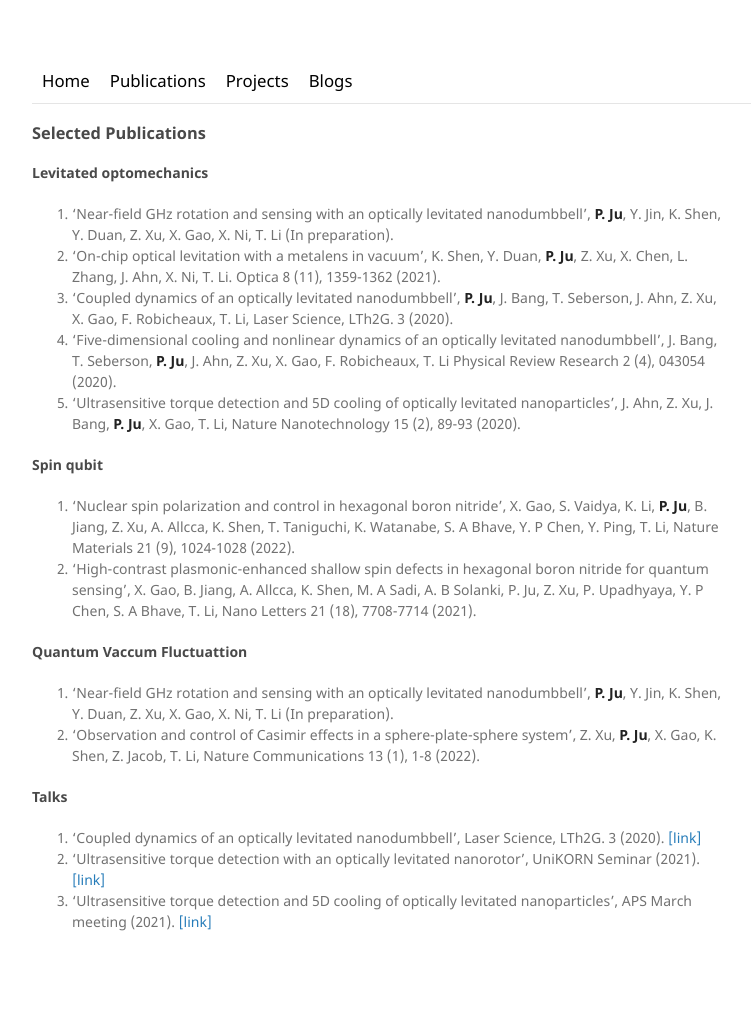
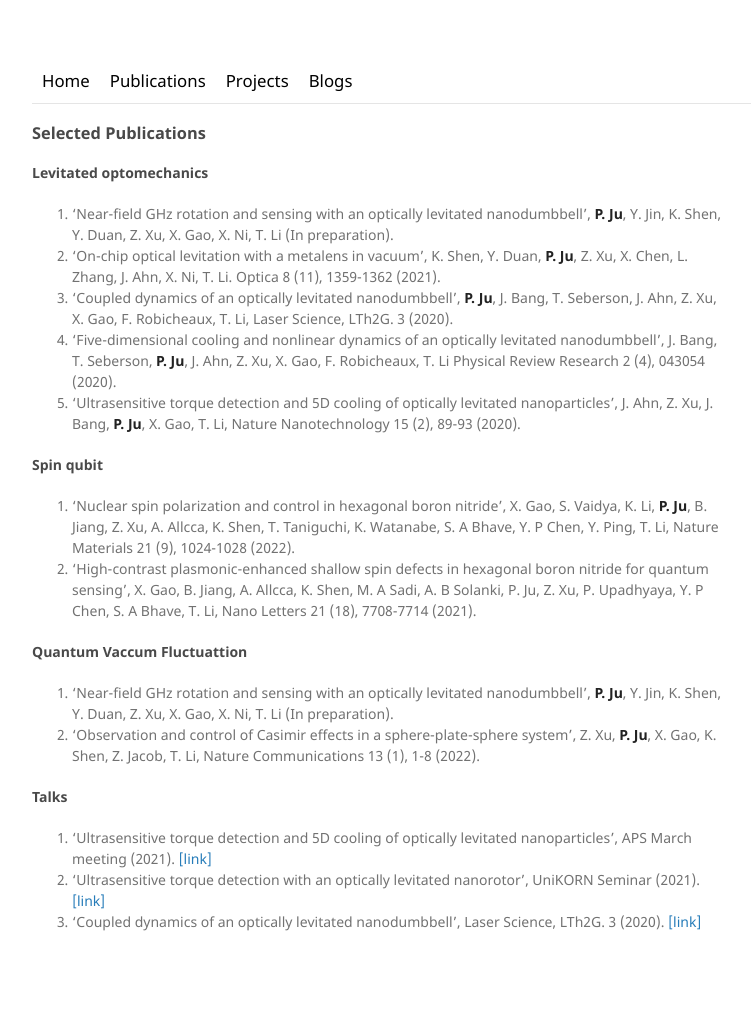
Before and after one commit to peng-ju/peng-ju.github.io, a Jekyll site: the page built from publications/index.md, in a window 1280 px wide. Shown: the whole page, without its empty margins (108-859 px from the left). Built offline with Jekyll 4.4.1, drawn with Linux system fonts in a browser that asks for light colours.

```diff
--- a/publications/index.md
+++ b/publications/index.md
@@ -22,6 +22,6 @@ Physical Review Research 2 (4), 043054 (2020).
 2. 'Observation and control of Casimir effects in a sphere-plate-sphere system', Z. Xu, **P. Ju**, X. Gao, K. Shen, Z. Jacob, T. Li, Nature Communications 13 (1), 1-8 (2022).
 
 #### Talks
-1. 'Coupled dynamics of an optically levitated nanodumbbell', Laser Science, LTh2G. 3 (2020). [[link]](https://opg.optica.org/abstract.cfm?uri=LS-2020-LTh2G.3#videoPlayer)
+1. 'Ultrasensitive torque detection and 5D cooling of optically levitated nanoparticles', APS March meeting (2021). [[link]](https://meetings.aps.org/Meeting/MAR21/Session/J31.2)
 2. 'Ultrasensitive torque detection with an optically levitated nanorotor', UniKORN Seminar (2021). [[link]](https://www.youtube.com/watch?v=1Uv6hEnyZtA&t=3609s&ab_channel=UniKORNSeminars)
-3. 'Ultrasensitive torque detection and 5D cooling of optically levitated nanoparticles', APS March meeting (2021). [[link]](https://meetings.aps.org/Meeting/MAR21/Session/J31.2)
+3. 'Coupled dynamics of an optically levitated nanodumbbell', Laser Science, LTh2G. 3 (2020). [[link]](https://opg.optica.org/abstract.cfm?uri=LS-2020-LTh2G.3#videoPlayer)
```
